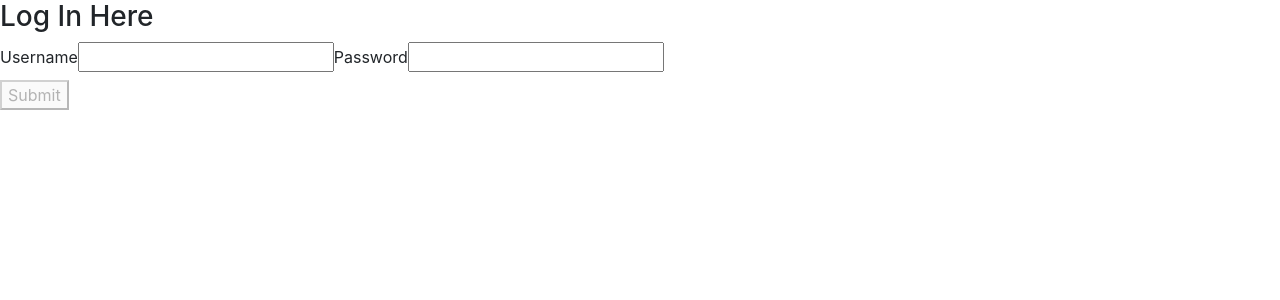
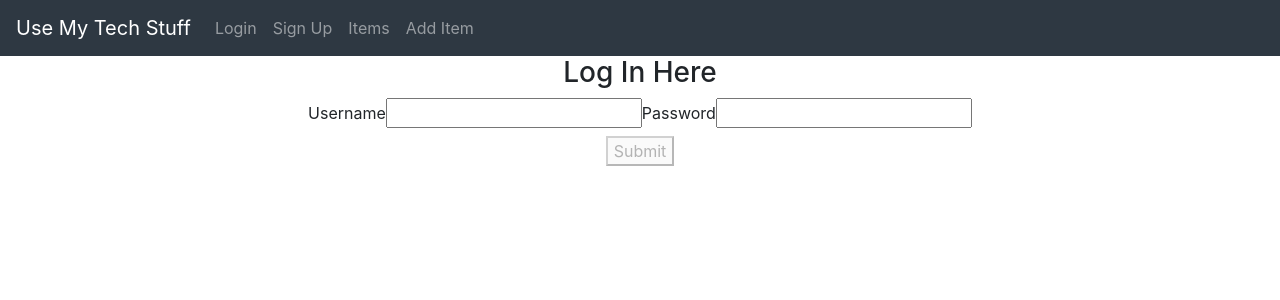
Before and after one commit to tt-18-use-my-tech-stuff/Front-end, a React (Create React App) app: page / in a window 1280 px wide. Shown: the top 300 px of the page. Built offline with nearby package versions, Linux system fonts and the light colour scheme.

Commit message:
added a router to index

```diff
--- a/src/index.js
+++ b/src/index.js
@@ -4,10 +4,13 @@ import "./index.css";
 import App from "./App";
 import reportWebVitals from "./reportWebVitals";
 import "bootstrap/dist/css/bootstrap.min.css";
-import TechList from "./Components/TechList";
-import LoginForm from "./Components/LoginForm"
+import { BrowserRouter as Router } from "react-router-dom";
 
-ReactDOM.render(<LoginForm />, document.getElementById("root"));
+ReactDOM.render(
+    <Router>
+        <App />
+    </Router>
+, document.getElementById("root"));
 
 // If you want to start measuring performance in your app, pass a function
 // to log results (for example: reportWebVitals(console.log))
```
